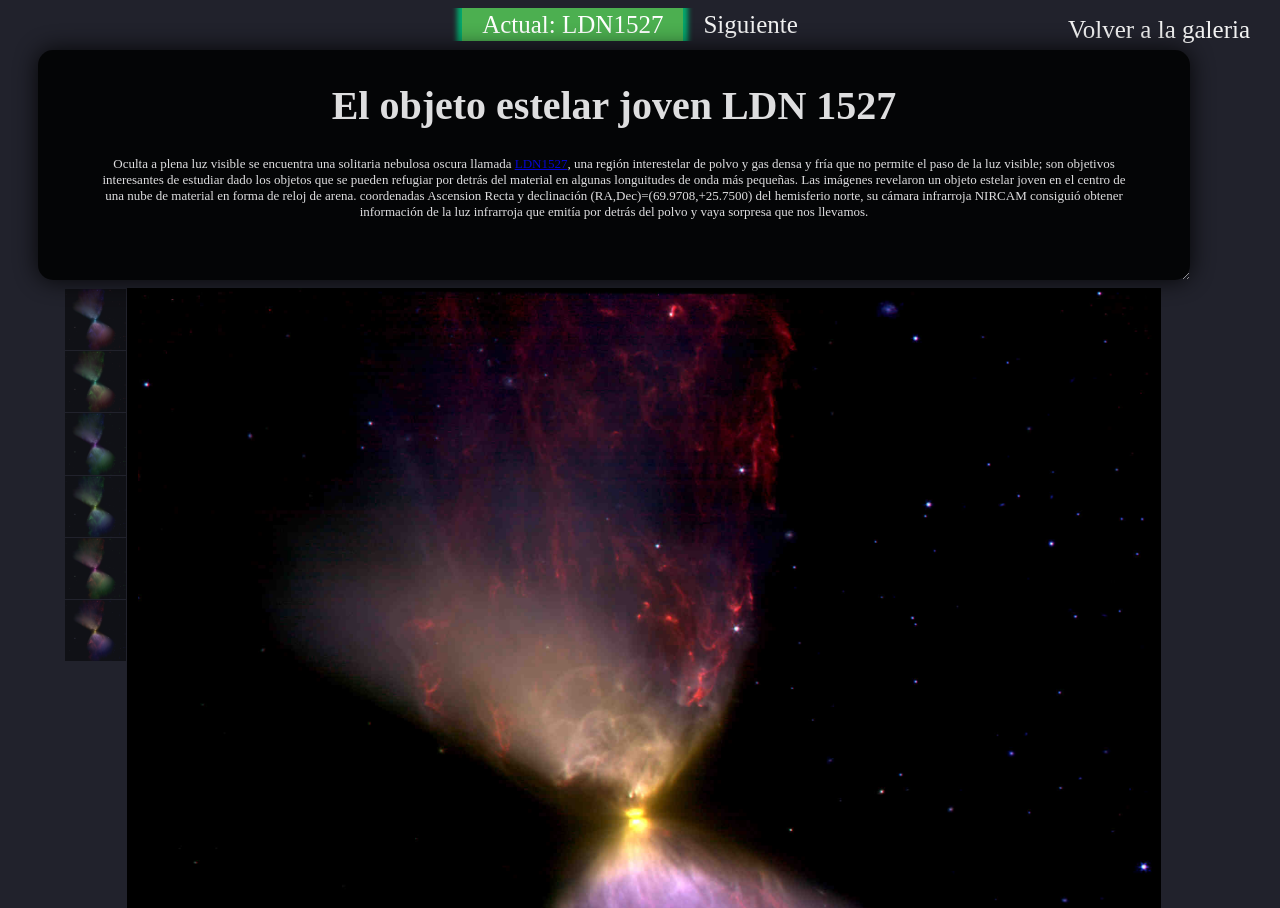
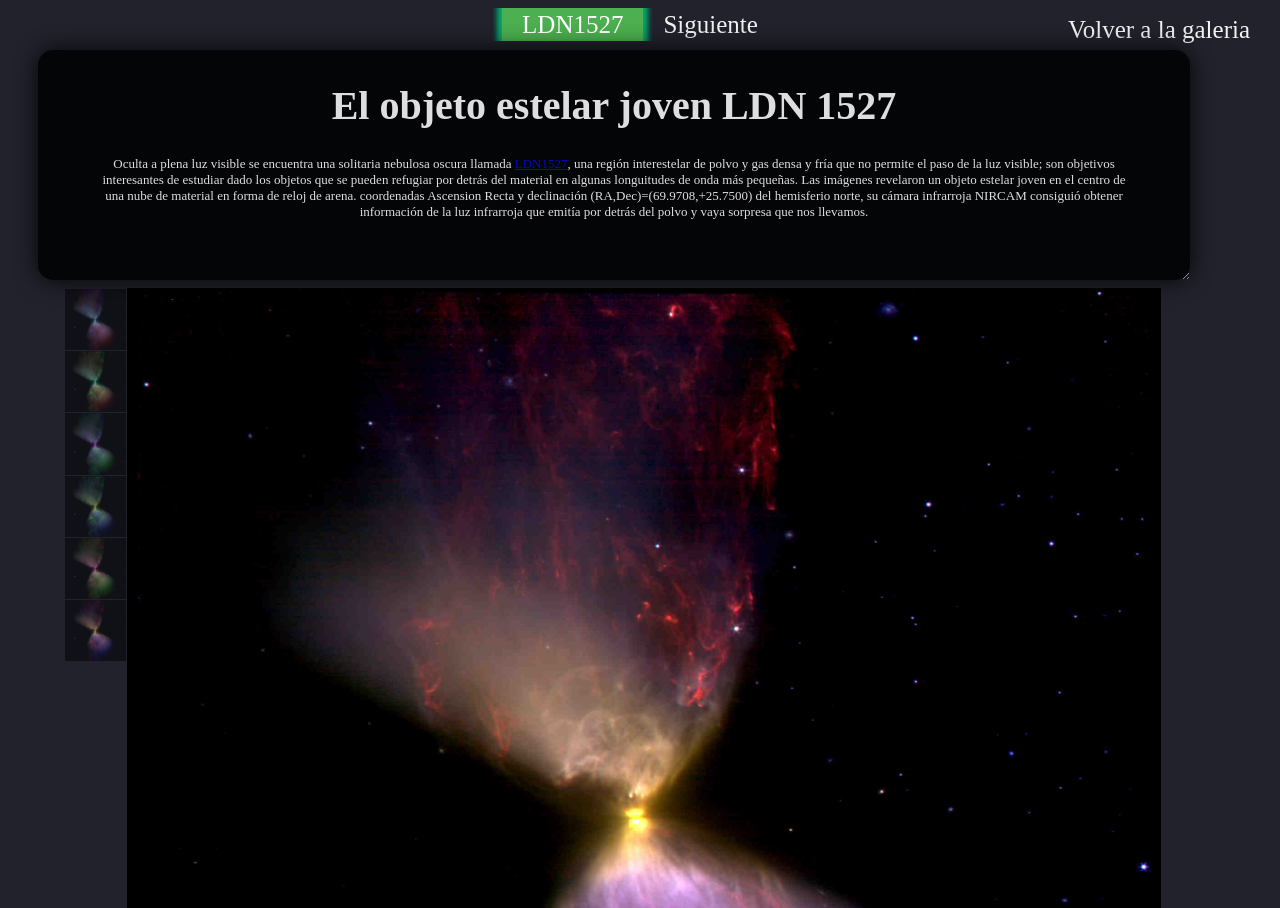
Before and after one commit to nicomedinap/nicomedinap.github.io, a Jekyll site: the page Galeria/JWST/MostrarImagenesLDN1527.html, which Jekyll copies as it is, in a window 1280 px wide. Built offline with Jekyll 4.4.1, drawn with Linux system fonts in a browser that asks for light colours.

Commit message:
Update MostrarImagenesLDN1527.html

```diff
--- a/Galeria/JWST/MostrarImagenesLDN1527.html
+++ b/Galeria/JWST/MostrarImagenesLDN1527.html
@@ -10,7 +10,7 @@
 <body>
 
 	<div class="BarraBotones">
-		<a class="active" href="#home">Actual: LDN1527</a>
+		<a class="active" href="#home">LDN1527</a>
 		<a href="https://nicomedinap.github.io/Galeria/JWST/MostrarImagenesNGC3132.html">Siguiente</a>
 	</div>
 
```
